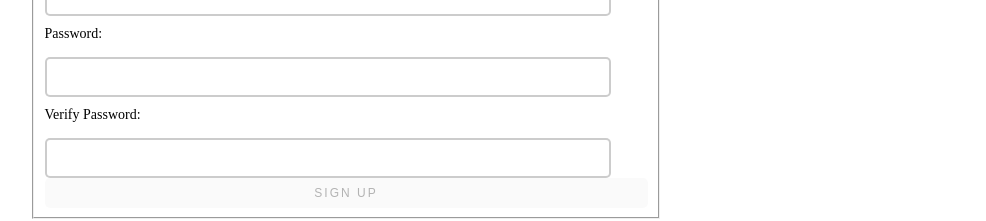
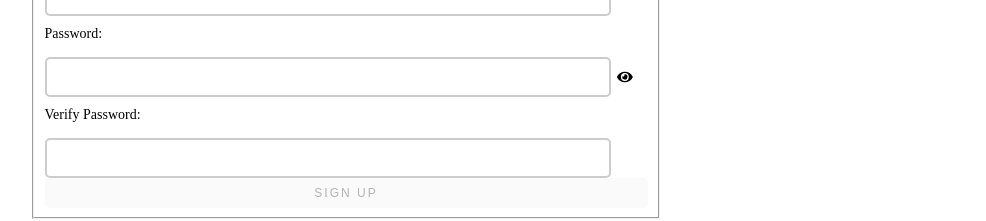
Before and after one commit to bw-pt-water-my-plants3/front-end, a React (Create React App) app in the folder log-in-form/: page /register in a window 1280 px wide. Shown: the part 358-579 px from the top of the page, without its empty margins (294-1280 px from the left). Built offline with nearby package versions, Linux system fonts and the light colour scheme.

Commit message:
Working Hide Button on register Form

```diff
--- a/log-in-form/src/components/RegisterForm.js
+++ b/log-in-form/src/components/RegisterForm.js
@@ -1,4 +1,6 @@
 import React, { useState, useEffect } from "react";
+import { FontAwesomeIcon } from "@fortawesome/react-fontawesome";
+import { faEye } from "@fortawesome/free-solid-svg-icons";
 import * as yup from "yup";
 import axios from "axios";
 
@@ -24,6 +26,14 @@
     password: "",
     verifyPassword: ""
   });
+
+  const eye = <FontAwesomeIcon icon={faEye} />;
+
+  const [password, setPassword] = useState(false);
+
+  const togglePassword = () =>{
+    setPassword(password ? false : true)
+  }
 
 
 
@@ -155,19 +165,20 @@
 
           <label htmlFor="password">Password: </label>
           <input
-            type="password"
+            type={password ? "text" : "password"}
             id="password"
             name="password"
             onChange={inputChange}
             value={formState.password}
           />
+          <i onClick={togglePassword}>{eye}</i>
           {errors.password.length > 0 ? (
             <p className="error">{errors.password}</p>
           ) : null}
 
           <label htmlFor="verifyPassword">Verify Password: </label>
           <input
-            type="password"
+            type={password ? "text" : "password"}
             id="verifyPassword"
             name="verifyPassword"
             onChange={inputChange}
@@ -177,6 +188,7 @@
             <p className="error">{errors.verifyPassword}</p>
           ) : null}
 
+
           <button type="submit" disabled={buttonIsDisabled}>
             Sign Up
           </button>
```
